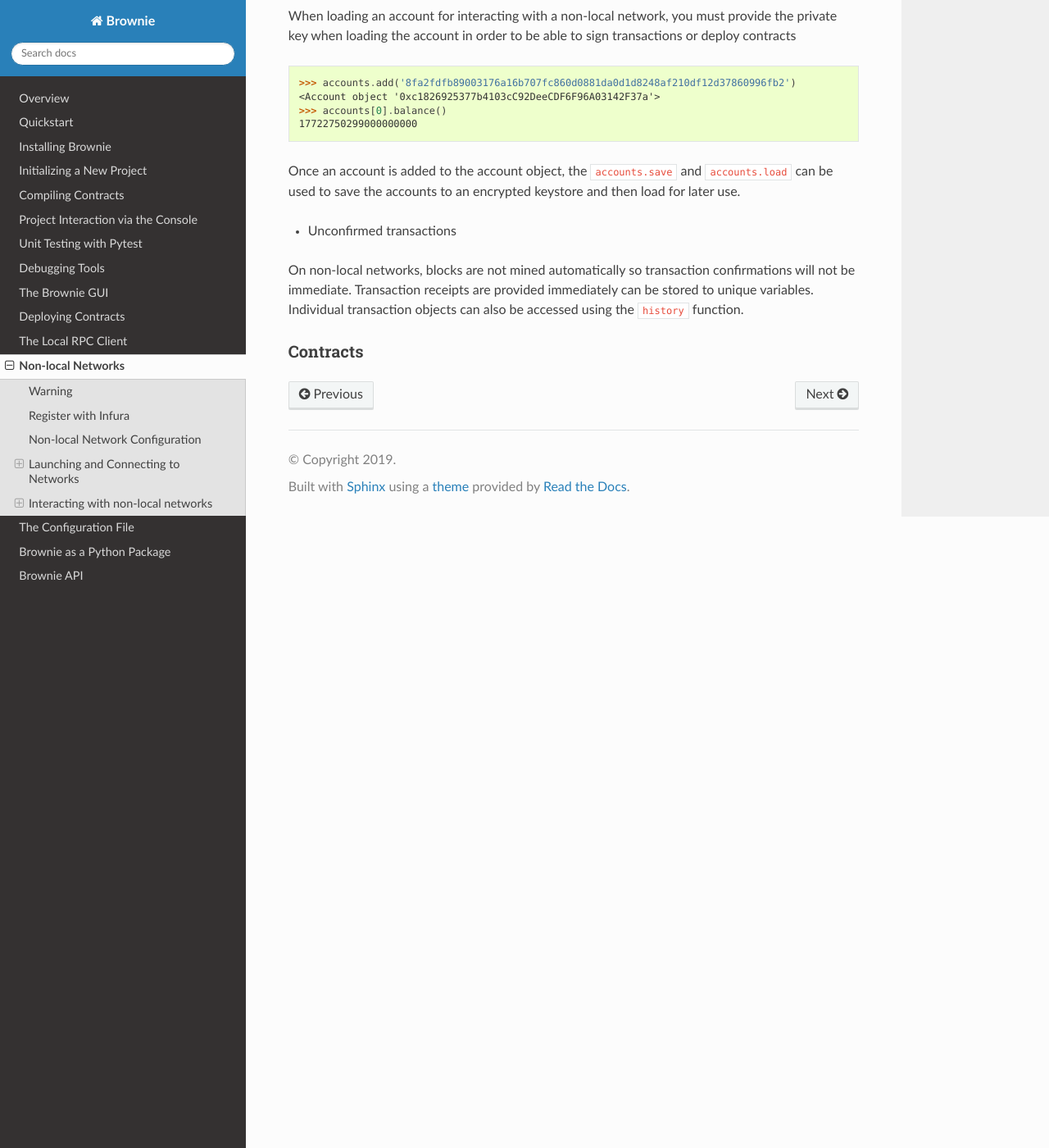
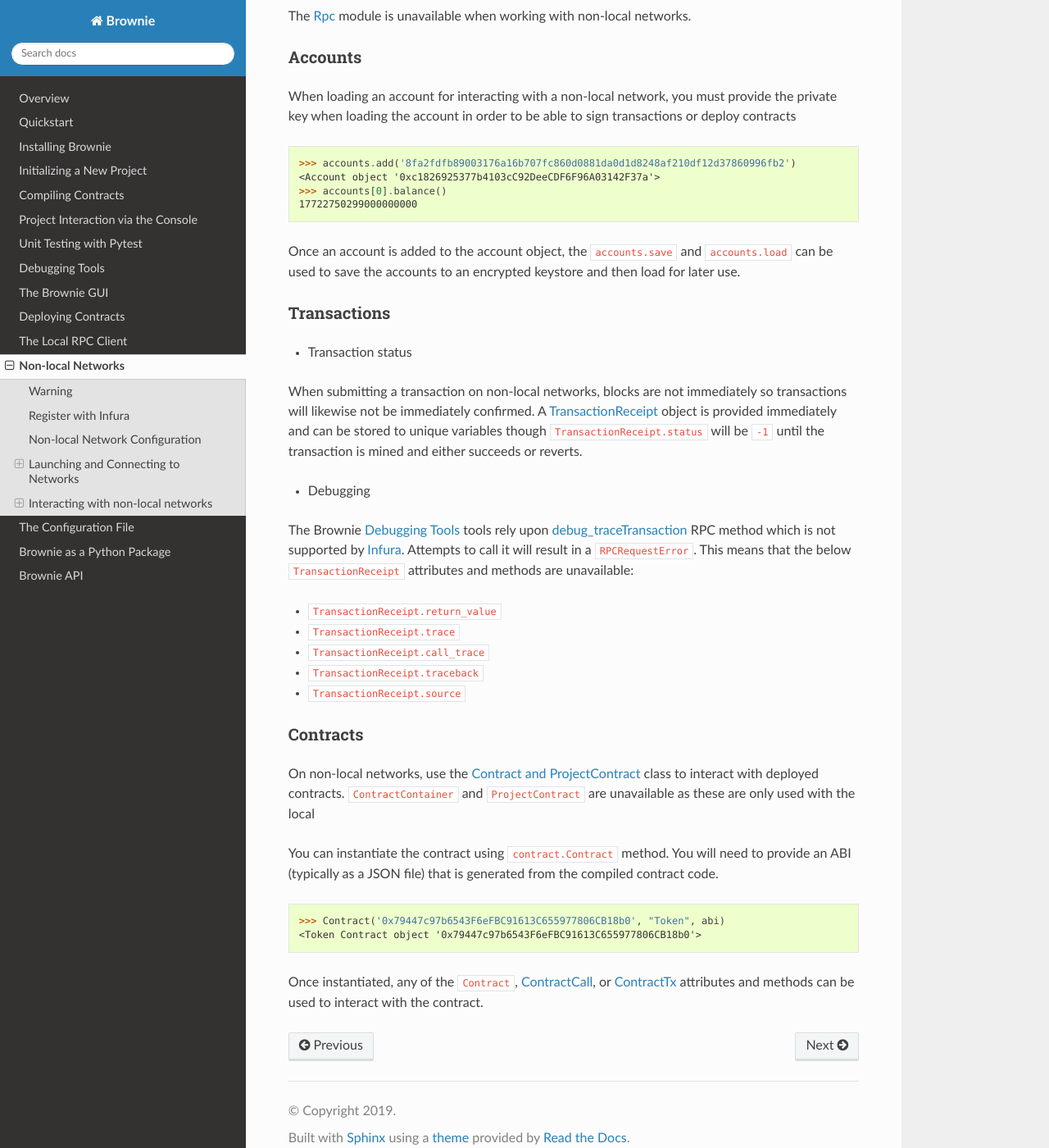
Before and after one commit to eth-brownie/brownie, a Sphinx documentation site: the page built from docs/nonlocal-networks.rst, in a window 1280 px wide and 1400 px high, scrolled down 2226 px. Shown: the whole window at 82% size. Built offline with Sphinx 7.4.7 and the Read the Docs theme 2.0.0, drawn with Linux system fonts in a browser that asks for light colours; some of the changed text lies outside the part shown.

Commit message:
Add remaining transaction/contract updates.

```diff
--- a/docs/nonlocal-networks.rst
+++ b/docs/nonlocal-networks.rst
@@ -8,7 +8,8 @@
 
 Warning
 ========================
-Before you go any farther, consider that connecting to non-local networks can potentially expose your private keys if you aren't careful:
+Before you go any farther, consider that connecting to non-local networks can potentially expose your private keys if you aren't careful.
+
 * When you are interacting with mainnet, make sure you verify all of the details of any transactions you sign/send before you send them. Brownie can't protect you from sending ETH to the wrong address, sending too much, etc.
 * Always protect your private keys.  Don't leave them lying around unencrypted!
 
@@ -68,6 +69,7 @@
 You can interact with any network defined in ``brownie-config.json`` programatically using the ``brownie.network.main`` methods.
 
 Connecting to a network:
+
 .. code-block:: python
 
     >>> network.connect('ropsten')
@@ -77,19 +79,24 @@
     'ropsten'
 
 Disconnecting from a network:
+
 .. code-block:: python
 
     >>> network.disconnect()
     >>> network.is_connected()
     False
 
-Interacting with  non-local networks
+Interacting with non-local networks
 ==============================
+
+Test-rpc
+--------
+
+The :ref:`rpc` module is unavailable when working with non-local networks.
 
 Accounts
 --------
 
-* Configuring accounts for use with non-local networks
 When loading an account for interacting with a non-local network, you must provide the private key when loading the account in order to be able to sign transactions or deploy contracts
 
 .. code-block:: python
@@ -101,8 +108,32 @@
 
 Once an account is added to the account object, the ``accounts.save`` and ``accounts.load`` can be used to save the accounts to an encrypted keystore and then load for later use.
 
-* Unconfirmed transactions
-On non-local networks, blocks are not mined automatically so transaction confirmations will not be immediate.  Transaction receipts are provided immediately can be stored to unique variables.  Individual transaction objects can also be accessed using the ``history`` function.
+Transactions
+------------
+
+* Transaction status
+When submitting a transaction on non-local networks, blocks are not immediately so transactions will likewise not be immediately confirmed.
+A :ref:`api-network-tx` object is provided immediately and can be stored to unique variables though ``TransactionReceipt.status`` will be ``-1`` until the transaction is mined and either succeeds or reverts.
+
+* Debugging
+The Brownie :ref:`debug` tools rely upon `debug_traceTransaction <https://github.com/ethereum/go-ethereum/wiki/Management-APIs#user-content-debug_tracetransaction>`__ RPC method which is not supported by `Infura <https://infura.io>`__. Attempts to call it will result in a ``RPCRequestError``.
+This means that the below ``TransactionReceipt`` attributes and methods are unavailable:
+
+* ``TransactionReceipt.return_value``
+* ``TransactionReceipt.trace``
+* ``TransactionReceipt.call_trace``
+* ``TransactionReceipt.traceback``
+* ``TransactionReceipt.source``
 
 Contracts
 ---------
+On non-local networks, use the :ref:`api-network-contract` class to interact with deployed contracts.  ``ContractContainer`` and ``ProjectContract`` are unavailable as these are only used with the local
+
+You can instantiate the contract using ``contract.Contract`` method.  You will need to provide an ABI (typically as a JSON file) that is generated from the compiled contract code.
+
+.. code-block:: python
+
+    >>> Contract('0x79447c97b6543F6eFBC91613C655977806CB18b0', "Token", abi)
+    <Token Contract object '0x79447c97b6543F6eFBC91613C655977806CB18b0'>
+
+Once instantiated, any of the ``Contract``, :ref:`api-contract-call`, or :ref:`api-contract-tx` attributes and methods can be used to interact with the contract.
```
